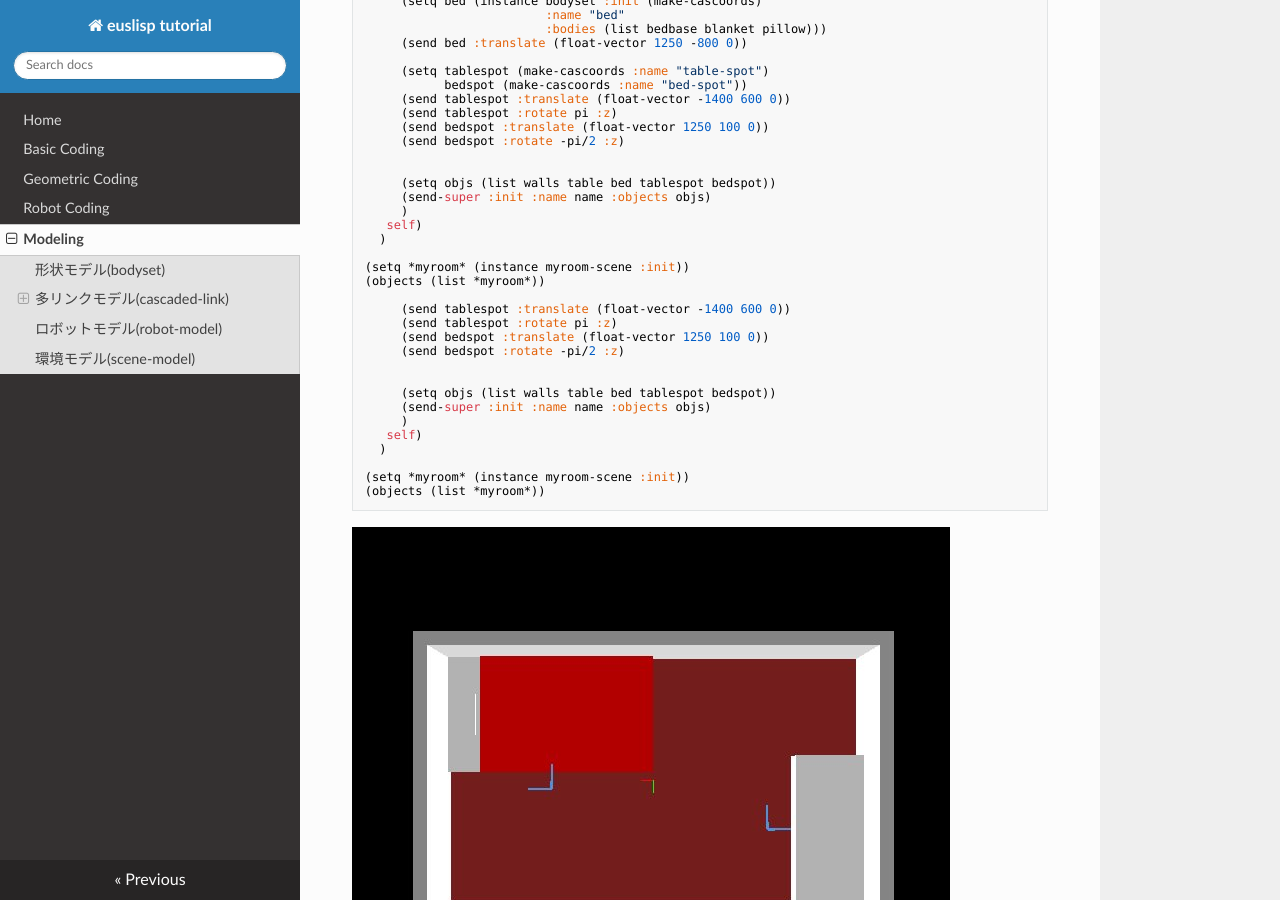
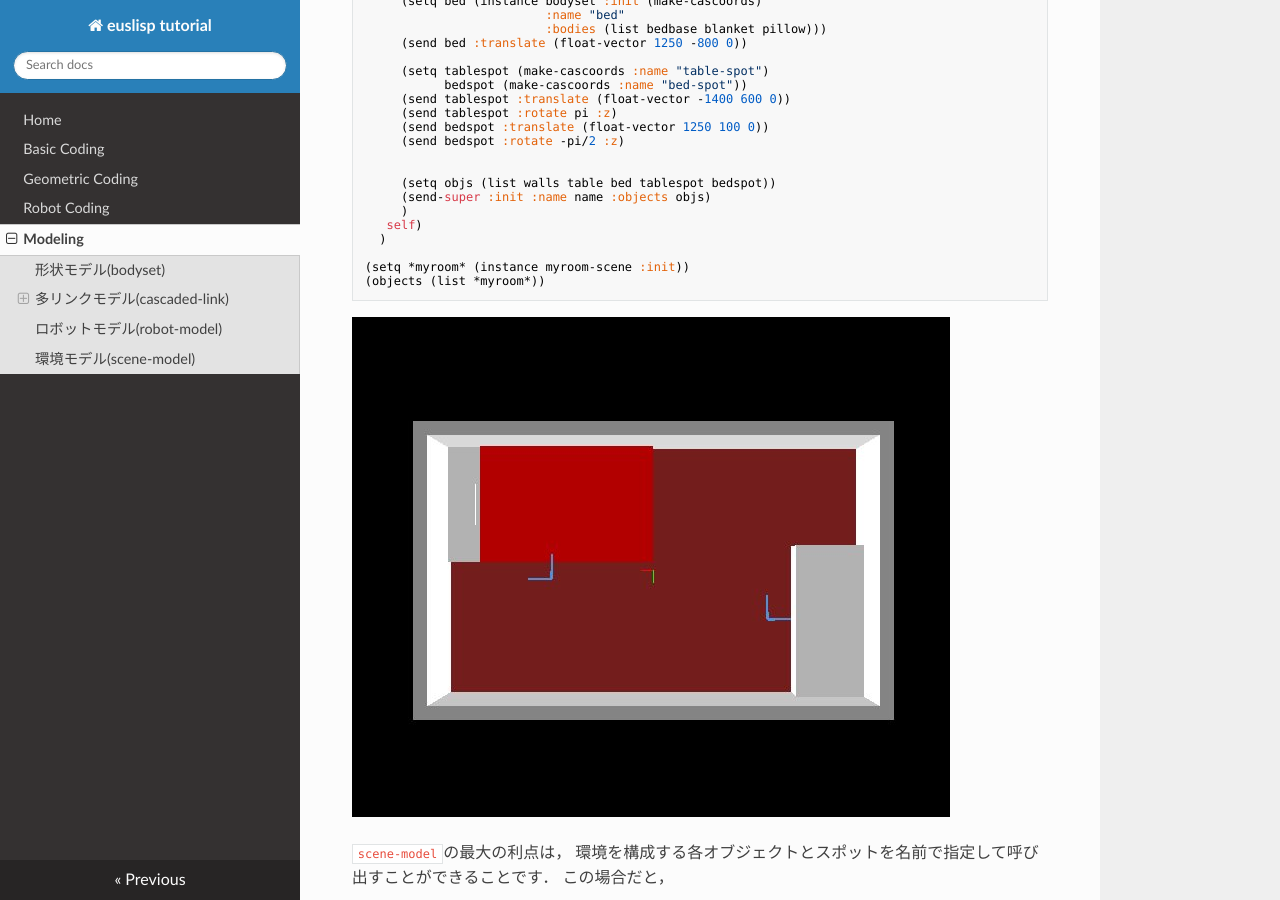
Before and after one commit to hyaguchijsk/euslisp_tutorial, an MkDocs documentation site: the page built from docs/modeling.md, in a window 1280 px wide and 900 px high, scrolled down 4318 px. Built offline with MkDocs 1.6.1, drawn with Linux system fonts in a browser that asks for light colours; nearby versions of some CDN libraries; old or Windows-style settings are respelled for this version of MkDocs.

Commit message:
remove redundunt codes

````diff
--- a/docs/modeling.md
+++ b/docs/modeling.md
@@ -212,21 +212,6 @@ irteus拡張のモデルを作りましょう．
 
 (setq *myroom* (instance myroom-scene :init))
 (objects (list *myroom*))
-
-     (send tablespot :translate (float-vector -1400 600 0))
-     (send tablespot :rotate pi :z)
-     (send bedspot :translate (float-vector 1250 100 0))
-     (send bedspot :rotate -pi/2 :z)
-
-
-     (setq objs (list walls table bed tablespot bedspot))
-     (send-super :init :name name :objects objs)
-     )
-   self)
-  )
-
-(setq *myroom* (instance myroom-scene :init))
-(objects (list *myroom*))
 ```
 
 ![modeling_myroom_00](figure/modeling_myroom_00.jpg)
````
